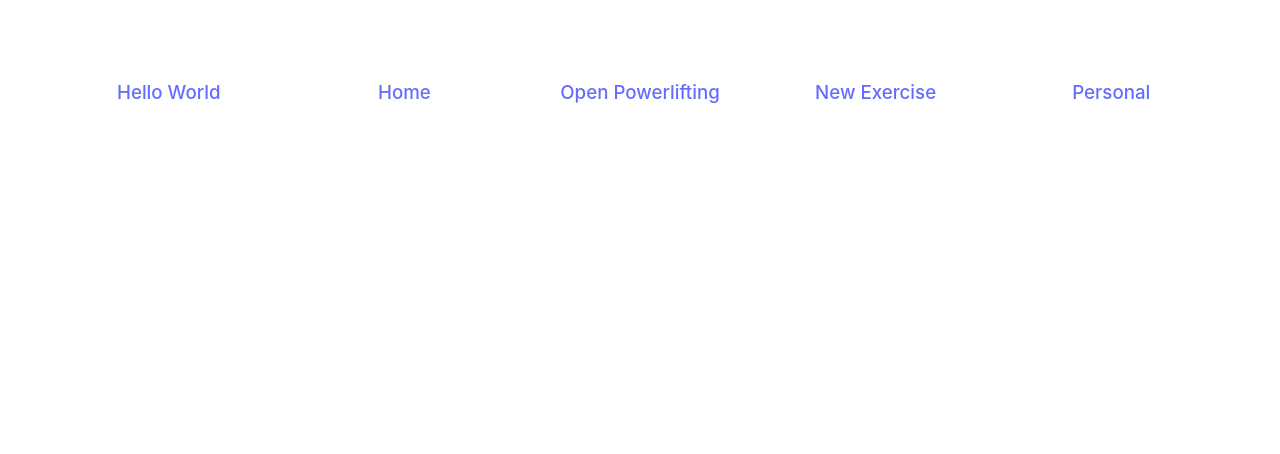
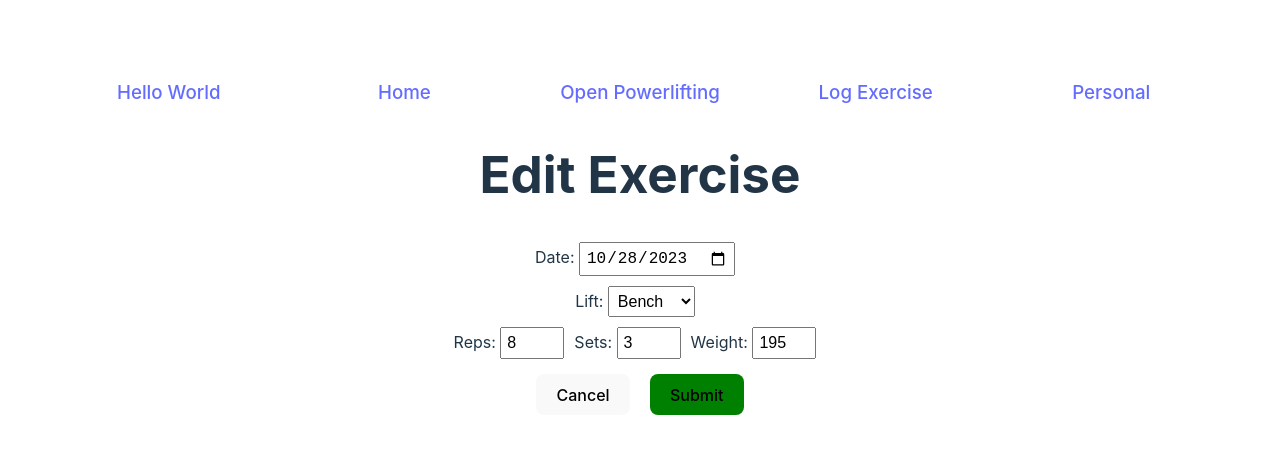
Before and after one commit to jansen-craft/fitness-progression-webapp, a Vue app: page /#/edit-exercise/1 in a window 1280 px wide. Shown: the top 454 px of the page. Built offline with nearby package versions, Linux system fonts and the light colour scheme.

Commit message:
Added route and ability for exercise page to edit existing exercises.

```diff
--- a/src/App.vue
+++ b/src/App.vue
@@ -13,7 +13,7 @@
       <router-link to="/open-powerlifting">Open Powerlifting</router-link>
     </h3>
     <h3 class="logo">
-      <router-link to="/new-exercise">New Exercise</router-link>
+      <router-link to="/new-exercise">Log Exercise</router-link>
     </h3>
     <h3 class="logo vue">
       <router-link to="/personal">Personal</router-link>
--- a/src/components/EditExercise.vue
+++ b/src/components/EditExercise.vue
@@ -1,37 +1,45 @@
 <script setup lang="ts">
-import {ref} from 'vue';
-import {createExercise} from '../services/exercises.ts';
+import {ref, Ref} from 'vue';
+import { useRoute } from 'vue-router';
+import {createExercise, getExercise, Exercise} from '../services/exercises.ts';
 
+const route = useRoute();
 const now = new Date();
 
-const date = ref(`${now.getFullYear()}-${now.getMonth()+1}-${now.getDate()}`);
-const lift = ref("");
-const reps = ref(0);
-const sets = ref(0);
-const weight = ref(0);
+const exercise : Ref<Exercise> = ref({
+    movement_id: -1,
+    date: `${now.getFullYear()}-${now.getMonth()+1}-${now.getDate()}`,
+    movement_name: "",
+    reps: 0,
+    sets: 0,
+    weight: 0,
+});
 
 async function submit() {
-    await createExercise({
-        movement_id:  -1,
-        date: date.value,
-        weight: weight.value,
-        reps: reps.value,
-        sets: sets.value,
-        movement_name: lift.value,
-        user_id: 0 // Default.
+    console.log(exercise.value);
+    await createExercise(exercise.value);
+}
+
+if(route.params.id) {
+    getExercise(Number(route.params.id)).then(val => {
+        exercise.value = val;
+    }).catch(err => {
+        alert("Could not find exercise.");
+        console.error(err);
     });
 }
+
 </script>
 
 <template>
-    <h1>New Exercise</h1>
+    <h1>{{ $route.params.id ? "Edit" : "New" }} Exercise</h1>
     <section>
         <label>Date: </label>
-        <input v-model="date" id="exercise-date" type="date" />
+        <input v-model="exercise.date" id="exercise-date" type="date" />
     </section>
     <section>
         <label for="exercise-movement">Lift: </label>
-        <select v-model="lift" id="exercise-movement">
+        <select v-model="exercise.movement_name" id="exercise-movement">
             <option></option>
             <option>Bench</option>
             <option>Squat</option>
@@ -41,11 +49,11 @@ async function submit() {
     </section>
     <section>
         <label for="exercise-reps">Reps: </label>
-        <input id="exercise-reps" type="number" v-model="reps" />
+        <input id="exercise-reps" type="number" v-model="exercise.reps" />
         <label>Sets: </label>
-        <input id="exercise-sets" type="number" v-model="sets"/>
+        <input id="exercise-sets" type="number" v-model="exercise.sets"/>
         <label>Weight: </label>
-        <input id="exercise-weight" type="number" v-model="weight" />
+        <input id="exercise-weight" type="number" v-model="exercise.weight" />
     </section>
     <section>
         <button>Cancel</button>
--- a/src/main.ts
+++ b/src/main.ts
@@ -15,7 +15,8 @@ const routes = [
   { path: '/', component: Home },
   { path: '/open-powerlifting', component: OpenPowerlifting },
   { path: '/personal', component: Personal },
-  { path: '/new-exercise', component: EditExercise }
+  { path: '/new-exercise', component: EditExercise },
+  { path: '/edit-exercise/:id', component: EditExercise },
 ]
 
 const router = createRouter({
--- a/src/services/exercises.ts
+++ b/src/services/exercises.ts
@@ -1,10 +1,9 @@
-let temp_exercises = [
-    {movement_id: 0, user_id: 0, movement_name: "Bench", reps: 8, sets: 3, weight: 195, date: "2023-10-28" }
+let temp_exercises : Exercise[] = [
+    {movement_id: 0, movement_name: "Bench", reps: 8, sets: 3, weight: 195, date: "2023-10-28" }
 ];
 
-interface Exercise {
-    movement_id: number,
-    user_id: number,
+export interface Exercise {
+    movement_id: number | undefined,
     movement_name: string,
     reps: number,
     sets: number,
@@ -17,7 +16,10 @@ export async function getExercises() {
 }
 
 export async function getExercise(id: number) {
-    return temp_exercises.find(i => i.movement_id=id);
+    const found = temp_exercises.find(i => i.movement_id=id);
+    if(found)
+        return found;
+    throw "Could not find exercise.";
 }
 export async function createExercise(exercise: Exercise) {
     exercise.movement_id = temp_exercises.length;
```
